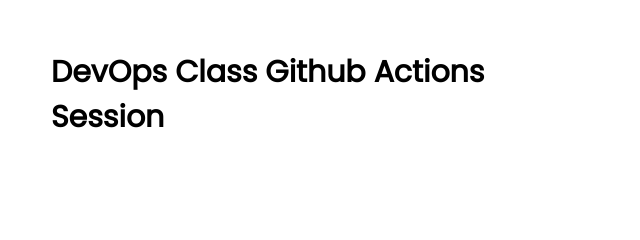
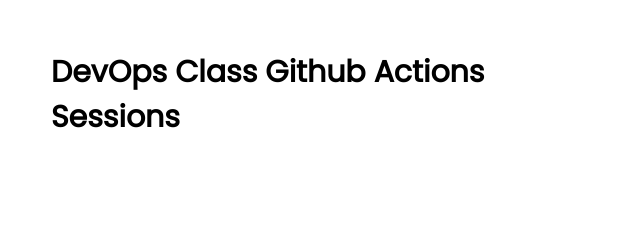
Before and after one commit to ujjalmanshakya864/actions-class, a plain HTML site: page index.html in a window 1280 px wide. Shown: the top 240 px of the page, 141-781 px from the left. Drawn offline with nearby package versions, Linux system fonts and the light colour scheme.

Commit message:
test action

```diff
--- a/index.html
+++ b/index.html
@@ -24,7 +24,7 @@
             />
           </div>
           <div class="img-article">
-            <h1>DevOps Class Github Actions Session</h1>
+            <h1>DevOps Class Github Actions Sessions</h1>
 
 
           </div>
```
